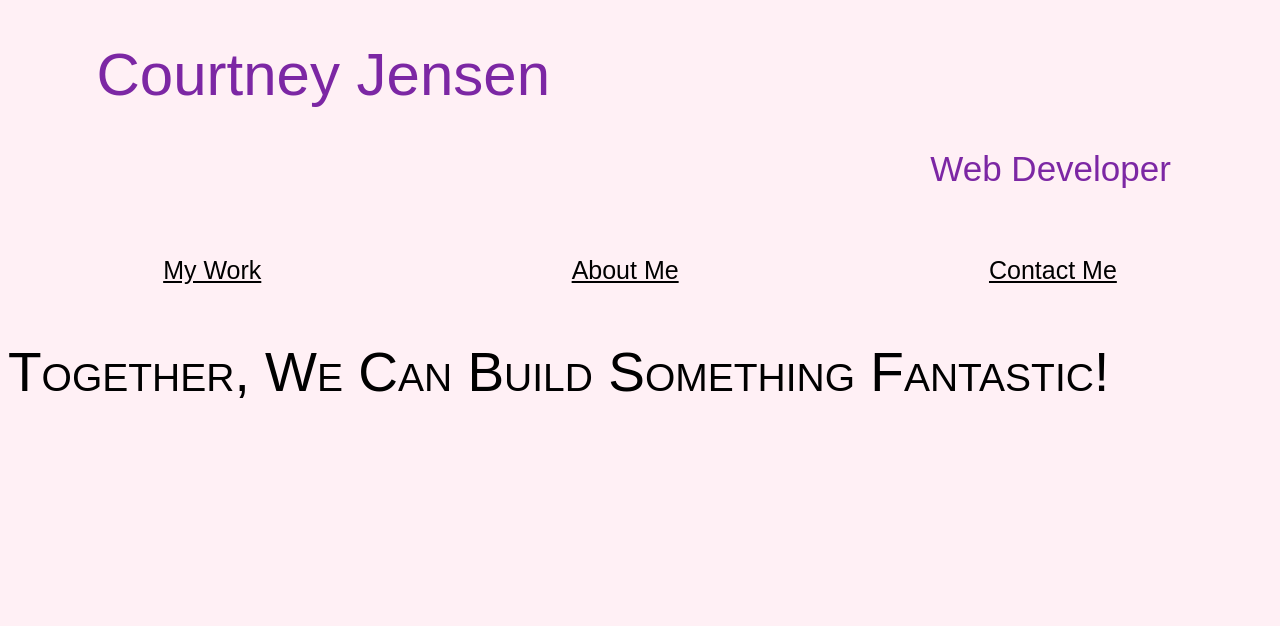
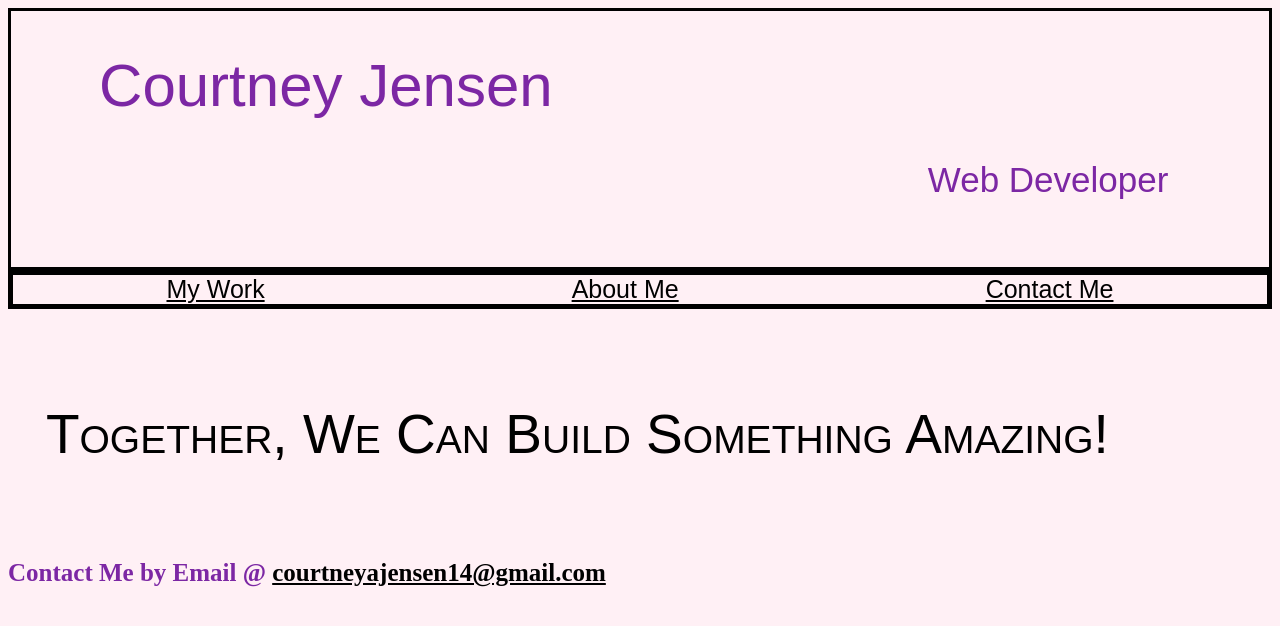
Before and after one commit to courtneyajensen/Professional-Portfolio, a plain HTML site: page index.html in a window 1280 px wide. Drawn offline with Linux system fonts and the light colour scheme.

Commit message:
Another commit

```diff
--- a/css/style.css
+++ b/css/style.css
@@ -1,6 +1,10 @@
 
 body {
   background-color:lavenderblush
+}
+
+header {
+  border: solid, black;
 }
 
 h1 {
@@ -28,6 +32,7 @@ p {
   font-weight: lighter;
   font-size: 55px;
   font-variant: small-caps;
+  padding: 3%;
 }
 
 .flex-container {
@@ -40,4 +45,11 @@ p {
   font-family: fantasy;
   font-weight: lighter;
   text-decoration-line:underline;
+  border: solid black;
+  border-width: 5px;
 }
+
+h3 {
+  color: rgb(124, 39, 164);
+  font-size: 25px;
+}
--- a/index.html
+++ b/index.html
@@ -18,11 +18,17 @@
         <div class="flex-container">
             <div>My Work</div>
             <div>About Me</div>
-            <div>Contact Me</div>
+            <div>Contact Me <a href="Email"></a></div>
         </div>
     </main>
 
     <p>
-        Together, We Can Build Something Fantastic!
+        Together, We Can Build Something Amazing!
     </p>
+
+    <h3 class="Email">
+          Contact Me by Email @ <a href="mailto:courtneyajensen14@gmail.com
+          "HTML link" style="color:black">
+         courtneyajensen14@gmail.com</a>
+    </h3>
  </body>
```
